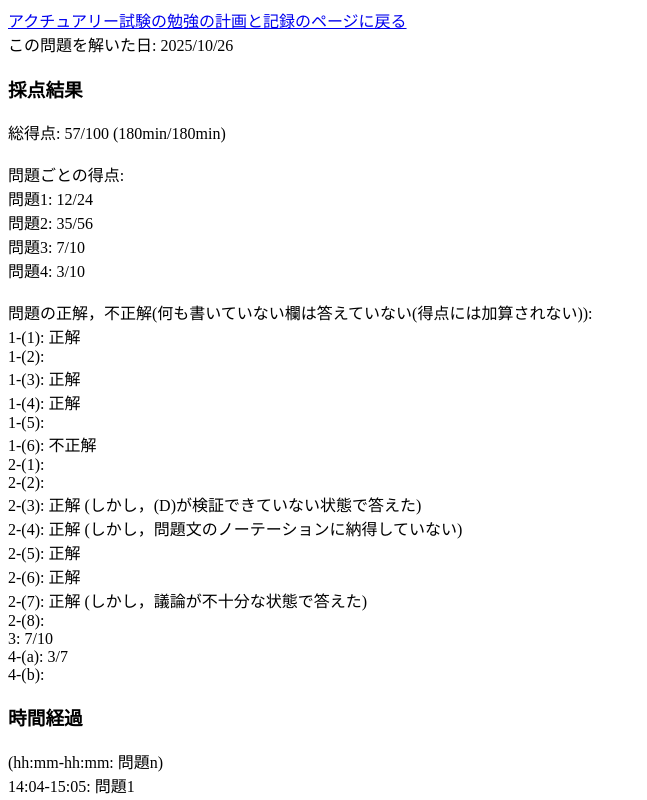
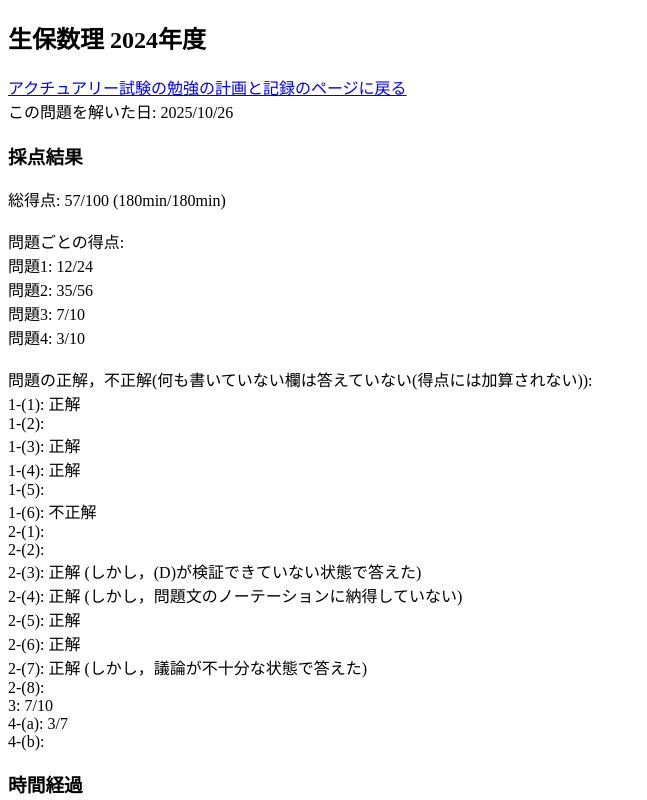
Before and after one commit to FrenetSerret/exam_actuary, a plain HTML site: page score_2024.html in a window 1280 px wide. Shown: the top 800 px of the page, without its empty margins (0-647 px from the left). Drawn offline with Linux system fonts and the light colour scheme.

Commit message:
Update score_2024.html

```diff
--- a/score_2024.html
+++ b/score_2024.html
@@ -4,6 +4,7 @@
         <title>s2024</title>
     </head>
     <body>
+        <h2>生保数理 2024年度</h2>
         <a href="index.html">アクチュアリー試験の勉強の計画と記録のページに戻る</a><br>
         この問題を解いた日: 2025/10/26
         <h3>採点結果</h3>
```
